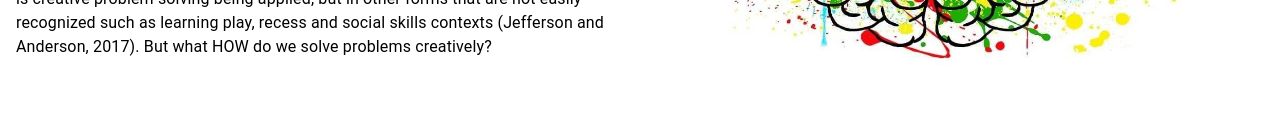
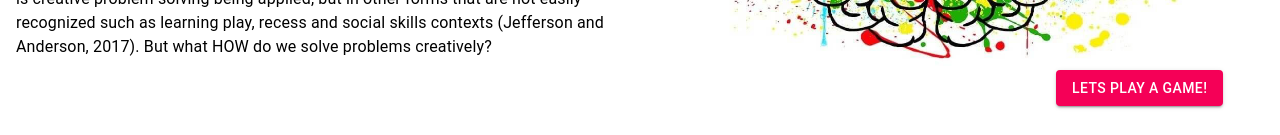
Before and after one commit to jettlin/teach-aide, a Next.js app: page / in a window 1280 px wide. Shown: the part 1021-1156 px from the top of the page. Before the commit the page ends 1107 px from the top, so only its background shows below. Built offline with nearby package versions, Linux system fonts and the light colour scheme.

Commit message:
Fixing button styling

```diff
--- a/components/dialog/index.js
+++ b/components/dialog/index.js
@@ -4,7 +4,7 @@ import Title from './title';
 
 const Dialog = ({ open, onClose, title, children }) => (
   <MuiDialog onClose={onClose} open={open}>
-    <Title>{title}</Title>
+    {title && <Title>{title}</Title>}
     <Body>{children}</Body>
     <DialogActions>
       <Button onClick={onClose}>OK</Button>
--- a/pages/index.js
+++ b/pages/index.js
@@ -1,9 +1,10 @@
 import styled from 'styled-components';
 import Image from 'next/image';
-import { Grid, Typography } from "@material-ui/core";
+import { Button, Grid, Typography } from "@material-ui/core";
 
 const Body = styled(Grid)`
   padding: 16px;
+  margin-bottom: 16px;
 `;
 
 const Video = styled.iframe`
@@ -60,6 +61,10 @@ export default function Home() {
       <CenterText item xs={6}>
         <Image src="/index2.png" width="560" height="315" />
       </CenterText>
+      <Grid item xs={10}></Grid>
+      <Grid item xs={2}>
+        <Button onClick={() => alert('NOT IMPLEMENTED')} variant="contained" color="secondary">Lets Play A Game!</Button>
+      </Grid>
     </Body>
   )
 }
```
